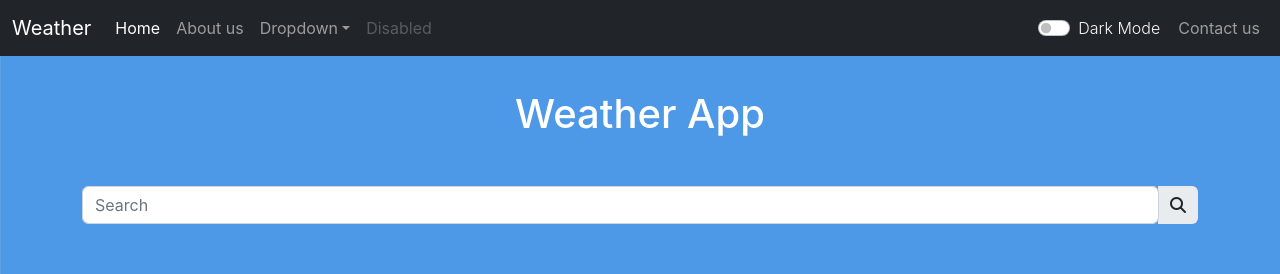
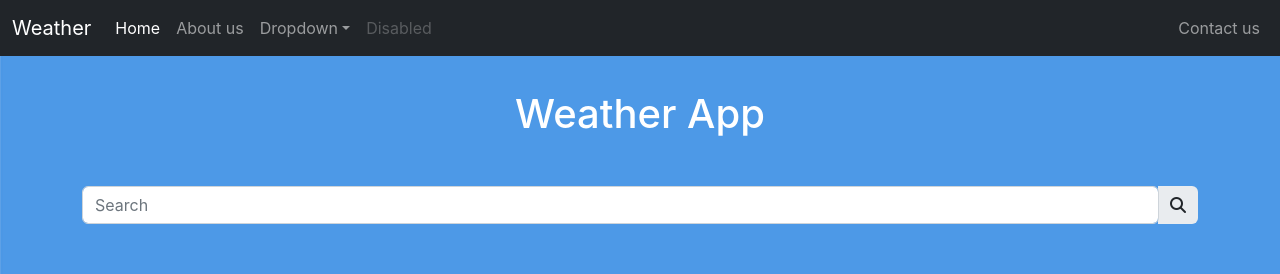
Before and after one commit to ART3MISTICAL/hackathon, a React (Create React App) app in the folder react-frontend/: page / in a window 1280 px wide. Shown: the top 274 px of the page. Built offline with nearby package versions, Linux system fonts and the light colour scheme.

Commit message:
background

```diff
--- a/react-frontend/src/App.js
+++ b/react-frontend/src/App.js
@@ -1,36 +1,58 @@
-import {useState } from 'react';
+//import {useState } from 'react';
 import './App.css';
 import Footer from './components/Footer';
 import Navbar from './components/Navbar';
 import SearchBar from './components/SearchBar';
 import rainy from  "./assets/rain.png";
-import earth from "./assets/earth.jpg"
+import cloudy from "./assets/cloud.jpg"
 
 
 function App() {
 
-	const [mode, setMode] = useState('earth');
+	//const [mode, setMode] = useState('cloudy');
 
-	const toggleMode = () => {
-		if (mode === 'earth') {
-			setMode("rainy");
-			console.log(mode);
+	let weather = "cloudy";
+
+	//const toggleMode = () => {
+	//	if (weather === 'rainy') {
+	//		setMode("rainy");
+	//		//console.log(mode);
+	//		document.body.style.backgroundImage = `url(${rainy})`;
+	//		document.body.style.backgroundSize = "1920px 1080px";
+	//		document.body.style.backgroundRepeat = "no-repeat";
+	//		document.getElementById("main-title").style.color = "black";
+
+	//	}
+	//	else if (weather === 'cloudy') {
+	//		setMode("cloudy");
+	//		//console.log(mode);
+	//		document.body.style.backgroundImage = `url(${cloudy})` ;
+	//		document.body.style.backgroundSize = "1920px 1080px";
+	//		document.body.style.backgroundRepeat = "no-repeat";
+	//		document.getElementById("main-title").style.color = "white";
+	//		//document.body.style.backgroundPositionY = "-150px"
+	//	}
+	//}
+
+	if (weather === 'rainy') {
+		//setMode("rainy");
+		//console.log(mode);
 		document.body.style.backgroundImage = `url(${rainy})`;
 		document.body.style.backgroundSize = "1920px 1080px";
 		document.body.style.backgroundRepeat = "no-repeat";
-			document.getElementById("main-title").style.color = "black";
+		//document.getElementById("main-title").style.color = "black";
 
 	}
-		else {
-			setMode("earth");
-			console.log(mode);
-			document.body.style.backgroundImage = `url(${earth})` ;
+	else if (weather === 'cloudy') {
+		//setMode("cloudy");
+		//console.log(mode);
+		document.body.style.backgroundImage = `url(${cloudy})` ;
 		document.body.style.backgroundSize = "1920px 1080px";
 		document.body.style.backgroundRepeat = "no-repeat";
-			document.getElementById("main-title").style.color = "white";
+		//document.getElementById("main-title").style.color = "white";
 		//document.body.style.backgroundPositionY = "-150px"
 	}
-	}
+
 
 	//setMode("earth")
 	//const background = () => {
@@ -67,7 +89,7 @@ function App() {
 			<h1 id="main-title">
 				Weather App
 			</h1>
-			<Navbar title="Weather" toggleMode={toggleMode}/>
+			<Navbar title="Weather"/>
 			<div className="container">
 				<SearchBar/>
 			</div>
--- a/react-frontend/src/components/Navbar.js
+++ b/react-frontend/src/components/Navbar.js
@@ -33,12 +33,12 @@ export default function Navbar(props) {
 					</li>
 				</ul>
 				<ul className="navbar-nav flex-row flex-wrap ms-md-auto">
-					<li>
+					{/*<li>
 						<div className="form-check form-switch text-light my-2">
   						<input className="form-check-input" onClick={props.toggleMode} type="checkbox" role="switch" id="flexSwitchCheckDefault"/>
   						<label className="form-check-label" htmlFor="flexSwitchCheckDefault" id="dark-mode-label">Dark Mode</label>
 						</div>
-					</li>
+					</li>*/}
 					<li className="nav-item" id="contact">
 						<a className="nav-link" href="/">Contact us</a>
 					</li>
--- a/react-frontend/src/index.css
+++ b/react-frontend/src/index.css
@@ -8,7 +8,7 @@ body {
     sans-serif;
   -webkit-font-smoothing: antialiased;
   -moz-osx-font-smoothing: grayscale;
-  background-image: url("./assets/earth.jpg");
+  background-image: url("./assets/cloud.jpg");
   background-position-y: -150px;
   background-size: 1920px 1080px;
   background-repeat: no-repeat;
```
Also changed, not shown: react-frontend/src/assets/cloud.jpg (renamed from react-frontend/src/assets/earth.jpg). Lines whose indentation alone changed are shown as unchanged.
